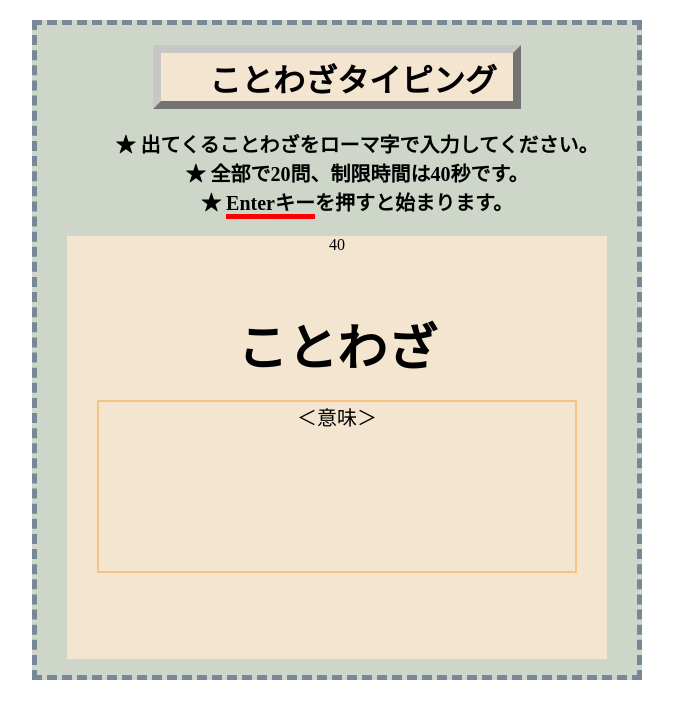
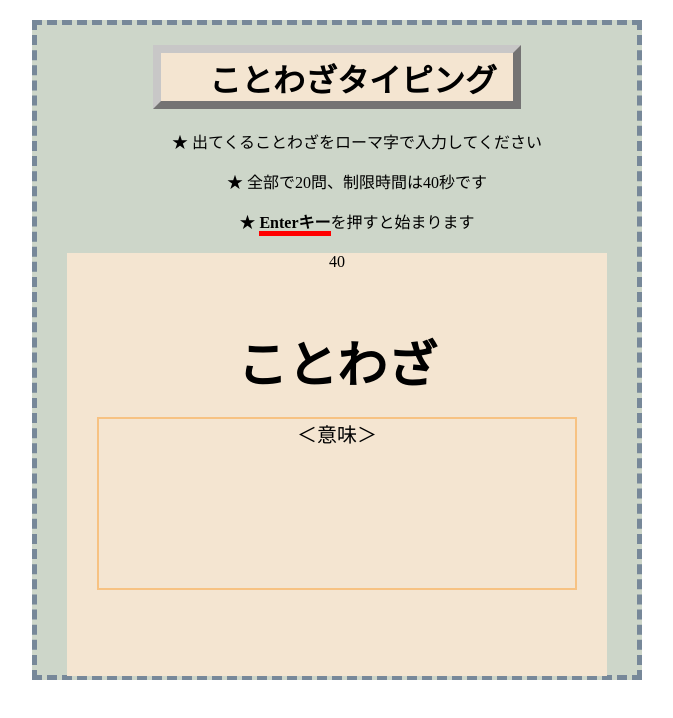
Before and after one commit to yuria-hirabae/report, a plain HTML site: page index.html in a window 1280 px wide. Shown: the whole page, without its empty margins (303-976 px from the left). Drawn offline with Linux system fonts and the light colour scheme.

Commit message:
Update index.html

```diff
--- a/index.html
+++ b/index.html
@@ -6,8 +6,6 @@
   <meta name="viewport" content="width=device-width, initial-scale=1, shrink-to-fit=no">
   <meta name="theme-color" content="#000000">
   <title>タイピングゲーム</title>
-  <script type="text/javascript" src="modules/lodash.full.min.js"></script>
-  <script type="text/javascript" src="modules/test-boilerplate.js"></script>
   <script type="text/javascript" src="proverb.js"></script>
   <script type="text/javascript" src="script.js" defer></script>
   <link rel="stylesheet" href="style.css">
@@ -21,9 +19,9 @@
     </header>
     <div id="content">
       <ul>
-        <li>★ 出てくることわざをローマ字で入力してください。</li>
-        <li>★ 全部で20問、制限時間は40秒です。</li>
-        <li>★ <strong>Enterキー</strong>を押すと始まります。</li>
+        <p>★ 出てくることわざをローマ字で入力してください</p>
+        <p>★ 全部で20問、制限時間は40秒です</p>
+        <p>★ <strong>Enterキー</strong>を押すと始まります</p>
       </ul>
     </div>
 
```
